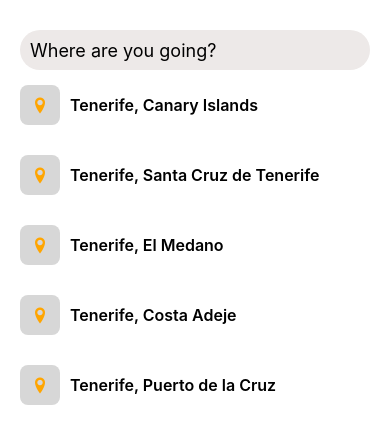
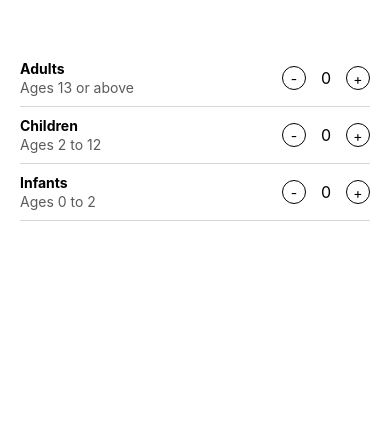
Before and after one commit to firstChairCoder/Airbnb_clone, a React Native app: screen / in a window 390 px wide. Shown: the top 444 px of the page. Built offline with nearby package versions, Linux system fonts and the light colour scheme.

Commit message:
Added Guests page initial

```diff
--- a/App.js
+++ b/App.js
@@ -4,7 +4,9 @@ import { Text, View, SafeAreaView, StyleSheet } from "react-native";
 // import Home from "./src/components/home";
 // import Post from "./src/components/post";
 // import SearchResults from "./src/screens/searchResults";
-import SearchLocation from "./src/screens/searchLocation";
+// import SearchLocation from "./src/screens/searchLocation";
+
+import Guests from "./src/screens/guests";
 
 // import Feed from "./src/utils/feed";
 
@@ -16,8 +18,9 @@ export default function App() {
       {/* <Home /> */}
       {/* <Post post={post1} /> */}
       {/* <SearchResults /> */}
+      {/* <SearchLocation /> */}
 
-      <SearchLocation />
+      <Guests />
     </SafeAreaView>
   );
 }
--- a/assets/colors/colors.js
+++ b/assets/colors/colors.js
@@ -3,4 +3,5 @@ export const colors = {
   black: "#201938",
   orange: "#ffa500",
   gray: "#5b5b5b",
+  lightGray: "#d7d7d7"
 };
--- /dev/null
+++ b/src/components/result.js
@@ -0,0 +1,40 @@
+import React from "react";
+import { View, Text, StyleSheet } from "react-native";
+
+import { colors } from "../../assets/colors/colors";
+import Entypo from "react-native-vector-icons/Entypo";
+
+const Result = ({ text }) => {
+  return (
+    <View style={styles.searchItemWrapper}>
+      <View style={styles.icon}>
+        <Entypo name={"location-pin"} size={20} color={colors.orange} />
+      </View>
+      <Text style={styles.resultText}>{text}</Text>
+    </View>
+  );
+};
+
+const style = StyleSheet.create({
+  searchItemWrapper: {
+    flexDirection: "row",
+    alignItems: "center",
+    paddingVertical: 15,
+  },
+  icon: {
+    width: 40,
+    height: 40,
+    borderRadius: 8,
+    backgroundColor: colors.lightGray,
+    alignItems: "center",
+    justifyContent: "center",
+    marginRight: 10,
+  },
+  resultText: {
+    fontSize: 16,
+    fontWeight: "600",
+    lineHeight: 20,
+  },
+});
+
+export default Result;
--- /dev/null
+++ b/src/screens/guests.js
@@ -0,0 +1,121 @@
+import React, { useState } from "react";
+import { Pressable, StyleSheet, Text, View } from "react-native";
+import { colors } from "../../assets/colors/colors";
+
+const Guests = (props) => {
+  const [adults, setAdults] = useState(0);
+  const [children, setChildren] = useState(0);
+  const [infants, setInfants] = useState(0);
+
+  return (
+    <View style={styles.container}>
+      <View style={styles.cardContainer}>
+        <View>
+          <Text style={styles.mainText}>Adults</Text>
+          <Text style={styles.subText}>Ages 13 or above</Text>
+        </View>
+
+        <View style={styles.btnWrapper}>
+          <Pressable
+            style={styles.btn}
+            onPress={() => setAdults(Math.max(0, adults - 1))}
+          >
+            <Text style={styles.btnText}>-</Text>
+          </Pressable>
+          <Text style={styles.num}>{adults}</Text>
+
+          <Pressable style={styles.btn} onPress={() => setAdults(adults + 1)}>
+            <Text style={styles.btnText}>+</Text>
+          </Pressable>
+        </View>
+      </View>
+
+      <View style={styles.cardContainer}>
+        <View>
+          <Text style={styles.mainText}>Children</Text>
+          <Text style={styles.subText}>Ages 2 to 12</Text>
+        </View>
+
+        <View style={styles.btnWrapper}>
+          <Pressable
+            style={styles.btn}
+            onPress={() => setChildren(Math.max(0, children - 1))}
+          >
+            <Text style={styles.btnText}>-</Text>
+          </Pressable>
+          <Text style={styles.num}>{children}</Text>
+
+          <Pressable
+            style={styles.btn}
+            onPress={() => setChildren(children + 1)}
+          >
+            <Text style={styles.btnText}>+</Text>
+          </Pressable>
+        </View>
+      </View>
+
+      <View style={styles.cardContainer}>
+        <View>
+          <Text style={styles.mainText}>Infants</Text>
+          <Text style={styles.subText}>Ages 0 to 2</Text>
+        </View>
+
+        <View style={styles.btnWrapper}>
+          <Pressable
+            style={styles.btn}
+            onPress={() => setInfants(Math.max(0, infants - 1))}
+          >
+            <Text style={styles.btnText}>-</Text>
+          </Pressable>
+          <Text style={styles.num}>{infants}</Text>
+
+          <Pressable style={styles.btn} onPress={() => setInfants(infants + 1)}>
+            <Text style={styles.btnText}>+</Text>
+          </Pressable>
+        </View>
+      </View>
+    </View>
+  );
+};
+
+export default Guests;
+
+const styles = StyleSheet.create({
+  container: {
+    padding: 20,
+    marginTop: 30,
+  },
+  cardContainer: {
+    flexDirection: "row",
+    justifyContent: "space-between",
+    borderBottomWidth: StyleSheet.hairlineWidth,
+    paddingVertical: 10,
+    borderBottomColor: colors.lightGray,
+  },
+  mainText: {
+    marginBottom: 2,
+    fontWeight: "700",
+  },
+  subText: {
+    color: colors.gray,
+  },
+  btnWrapper: {
+    flexDirection: "row",
+    alignItems: "center",
+  },
+  btn: {
+    width: 24,
+    height: 24,
+    borderRadius: 12,
+    alignItems: "center",
+    justifyContent: "center",
+    borderWidth: 1,
+  },
+  btnText: {
+    fontSize: 14,
+  },
+  num: {
+    marginHorizontal: 15,
+    fontSize: 16,
+  },
+});
--- a/src/screens/searchLocation.js
+++ b/src/screens/searchLocation.js
@@ -1,43 +1,41 @@
 import React from "react";
 import { View, Text, TextInput, FlatList, StyleSheet } from "react-native";
 
-import { colors } from "../../assets/colors/colors";
 import search from "../utils/search";
-import Entypo from "react-native-vector-icons/Entypo";
+import Result from "../components/result";
 
 const SearchLocation = (props) => {
   return (
-    <View style={{ flex: 1, paddingHorizontal: 20 }}>
-      <View
-        style={{
-          marginTop: 30,
-          height: 40,
-          width: "100%",
-          borderRadius: 20,
-          backgroundColor: "#ede9e8",
-          padding: 10,
-        }}
-      >
-        <TextInput
-          style={{ fontSize: 18}}
-          placeholder={"Where are you going?"}
-        />
+    <View style={styles.container}>
+      <View style={styles.inputWrapper}>
+        <TextInput style={styles.input} placeholder={"Where are you going?"} />
       </View>
 
       <FlatList
         data={search}
-        renderItem={({ item }) => (
-          <View style={{flexDirection: "row", alignItems: "center", paddingVertical: 15}}>
-            <View style={{width: 40, height: 40, borderRadius: 8, backgroundColor: "#d7d7d7", alignItems: "center", justifyContent: "center", marginRight: 10}}>
-              <Entypo name={"location-pin"} size={20} color={colors.orange} />
-            </View>
-            <Text style={{fontSize: 16, fontWeight: "600", lineHeight: 20}}>{item.description}</Text>
-          </View>
-        )}
+        renderItem={({ item }) => <Result text={item.description} />}
         // ItemSeparatorComponent={<View style={{borderWidth: StyleSheet.hairlineWidth}} />}
       />
     </View>
   );
 };
 
+const styles = StyleSheet.create({
+  container: {
+    flex: 1,
+    paddingHorizontal: 20,
+  },
+  inputWrapper: {
+    marginTop: 30,
+    height: 40,
+    width: "100%",
+    borderRadius: 20,
+    backgroundColor: "#ede9e8",
+    padding: 10,
+  },
+  input: {
+    fontSize: 18,
+  },
+});
+
 export default SearchLocation;
```
